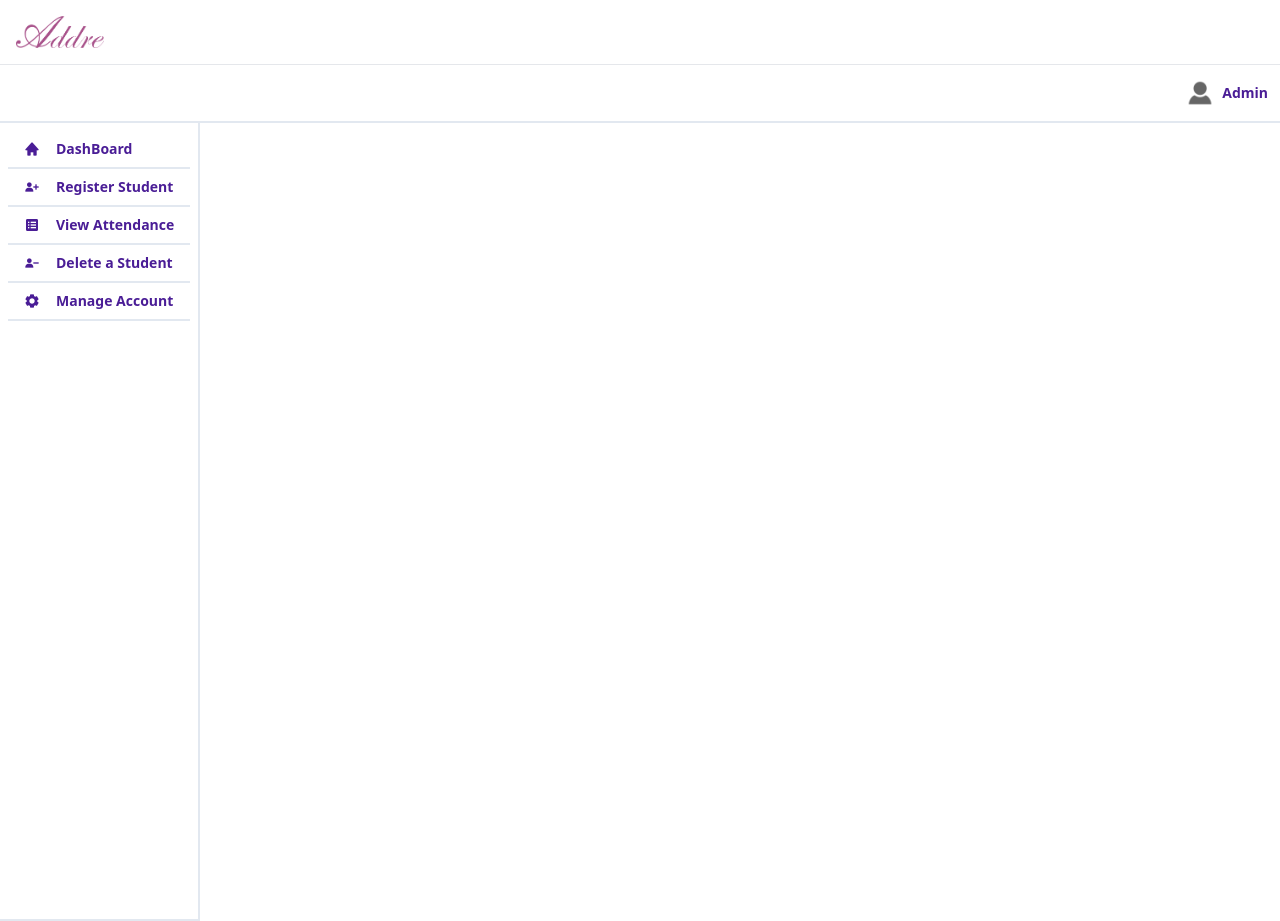
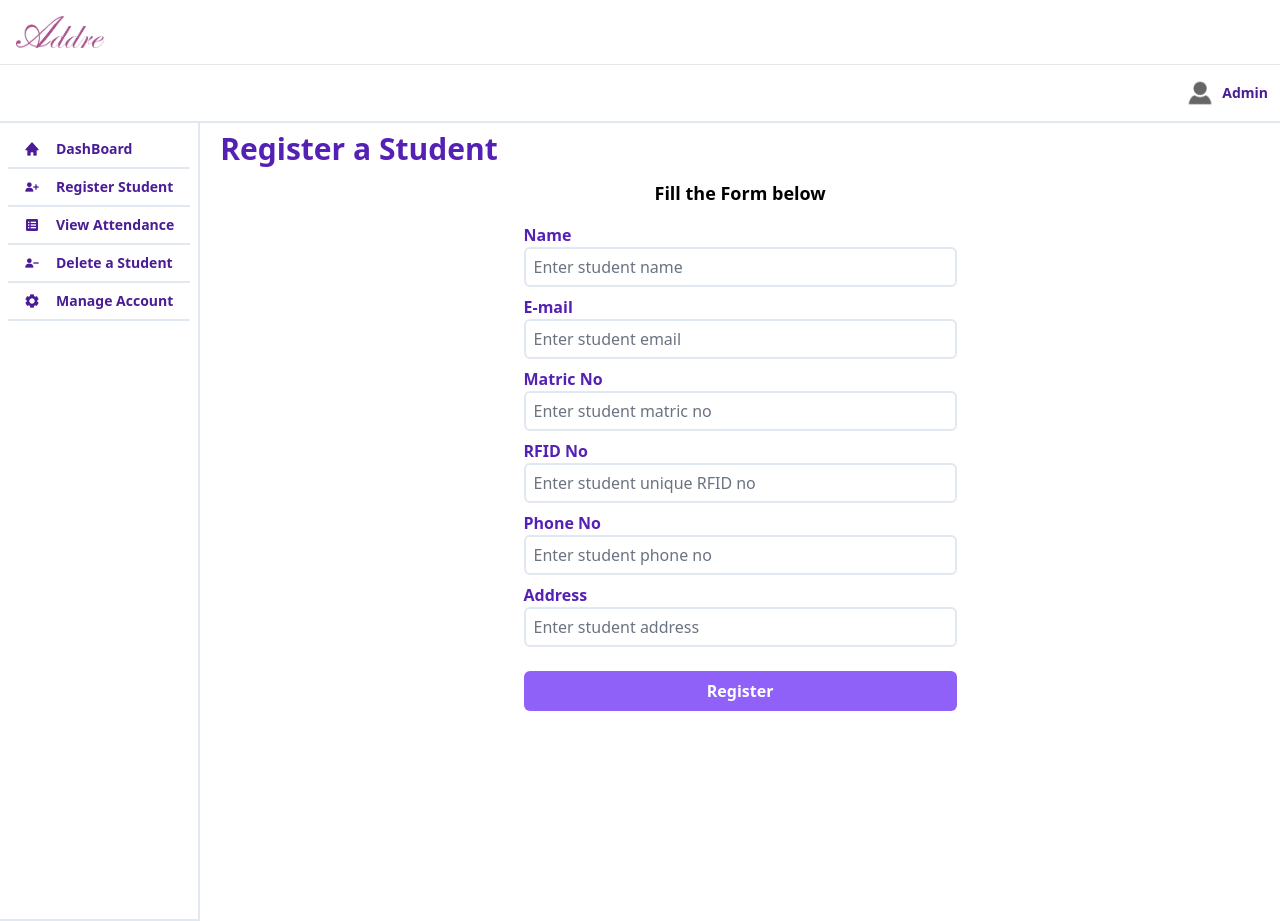
Before and after one commit to Ksohlo/Addre, a React (Vite) app in the folder client/: page /dashboard in a window 1280 px wide. Both pictures are taken after a click on the element "Register Student". Built offline with nearby package versions, Linux system fonts and the light colour scheme; no server answers.

Commit message:
adding the register student screen

```diff
--- a/client/src/Screeen/Add.jsx
+++ b/client/src/Screeen/Add.jsx
@@ -1,9 +1,40 @@
 import React from 'react'
 
 export default function Add() {
+  const handleSubmit = async (e)=>{
+    e.preventDefault();
+  }
   return (
     <div>
-
+        <h2 className='text-xl lg:text-3xl font-bold text-purple-800'>Register a Student</h2>
+        <h2 className='text-base lg:text-lg mb-2 text-center font-semibold text-black mt-3'>Fill the Form below</h2>
+        <form className='w-10/12 md:w-6/12 lg:w-5/12 mx-auto mt-4' onSubmit={handleSubmit}>
+          <div>
+            <label htmlFor="name" className='text-purple-800 font-semibold'>Name</label>
+            <input type="text" placeholder='Enter student name' name="name" id="name" className='w-full outline-0 h-10 border-2 border-slate-200 rounded-md p-2 mb-2' />
+          </div>
+          <div>
+            <label htmlFor="email" className='text-purple-800 font-semibold'>E-mail</label>
+            <input type="email" placeholder='Enter student email' name="email" id="email" className='w-full outline-0 h-10 border-2 border-slate-200 rounded-md p-2 mb-2' />
+          </div>
+          <div>
+            <label htmlFor="matric" className='text-purple-800 font-semibold'>Matric No</label>
+            <input type="text" placeholder='Enter student matric no' name="matric" id="matric" className='w-full outline-0 h-10 border-2 border-slate-200 rounded-md p-2 mb-2' />
+          </div>
+          <div>
+            <label htmlFor="rfid" className='text-purple-800 font-semibold'>RFID No</label>
+            <input type="text" placeholder='Enter student unique RFID no' name="rfid" id="rfid" className='w-full outline-0 h-10 border-2 border-slate-200 rounded-md p-2 mb-2' />
+          </div>
+          <div>
+            <label htmlFor="phone" className='text-purple-800 font-semibold'>Phone No</label>
+            <input type="tel" placeholder='Enter student phone no' name="phone" id="phone" className='w-full outline-0 h-10 border-2 border-slate-200 rounded-md p-2 mb-2' />
+          </div>
+          <div>
+            <label htmlFor="address" className='text-purple-800 font-semibold'>Address</label>
+            <input type="text" placeholder='Enter student address' name="address" id="address" className='w-full outline-0 h-10 border-2 border-slate-200 rounded-md p-2 mb-2' />
+          </div>
+          <button className='w-full h-10 bg-purple-500 text-white font-semibold rounded-md mt-4'>Register</button>
+        </form>
     </div>
   )
 }
--- a/client/src/Screeen/Dash.jsx
+++ b/client/src/Screeen/Dash.jsx
@@ -17,7 +17,7 @@ return (
         <h2 className='text-xl lg:text-3xl font-bold text-purple-800'>DashBoard</h2>
         <h2 className='text-base lg:text-lg mb-2 text-center font-semibold text-black'>List of Students</h2>
         <div className='flex flex-row items-center h-10 bg-purple-500 text-xs lg:text-sm text-white font-semibold'>
-            <p className='mr-6 mx-4'>S/N</p>
+            <p className='w-1/12 mx-4'>S/N</p>
             <p className='w-1/3 lg:w-1/4 '>Name</p>
             <p className='w-1/3 lg:w-1/4 hidden md:block '>E-mail</p>
             <p className='w-1/3 lg:w-1/4 '>Matric No</p>
@@ -25,8 +25,8 @@ return (
         </div>
         {data && data.map((item, index)=>{
             return(
-                <div key={index} className='flex flex-row text-xs lg:text-sm items-center h-10 even:bg-purple-100'>
-                    <p className='mr-6 mx-4'>{`${index + 1}.`}</p>
+                <div key={index} className='flex flex-row text-xs lg:text-sm font-medium items-center h-10 even:bg-purple-100'>
+                    <p className=' mx-4 w-1/12'>{`${index + 1}.`}</p>
                     <p className='w-1/3 lg:w-1/4 '>{item.name}</p>
                     <p className='w-1/3 lg:w-1/4 hidden md:block '>{item.email}</p>
                     <p className='w-1/3 lg:w-1/4 '>{item.matric}</p>
--- a/client/src/Screeen/DashBoard.jsx
+++ b/client/src/Screeen/DashBoard.jsx
@@ -3,6 +3,7 @@ import NavBar2 from '../Components/NavBar2'
 import avatar from "../assets/avatar.png"
 import { loadData } from '../Data/Local'
 import Dash from './Dash'
+import Add from './Add'
 
 
 const DashBoard = () => {
@@ -40,6 +41,7 @@ const DashBoard = () => {
             <div className='w-full lg:w-6/10 flex-1 h-screen px-2 lg:px-5 py-2 lg:py-2 border-t-2 border-slate-200 bg-white'>
                 <div className='w-full'>
                     {view === "dashboard" && <Dash/>}
+                    {view === "add" && <Add/>}
 
                 </div>
             </div>
```
